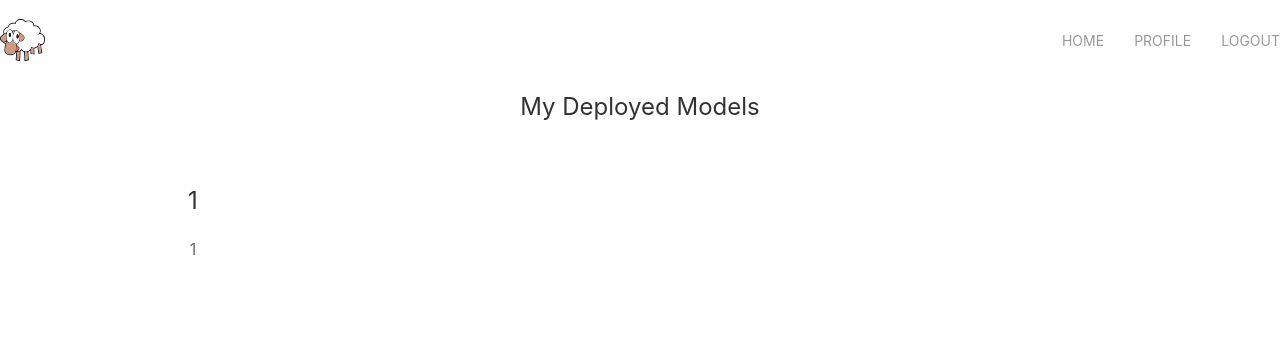
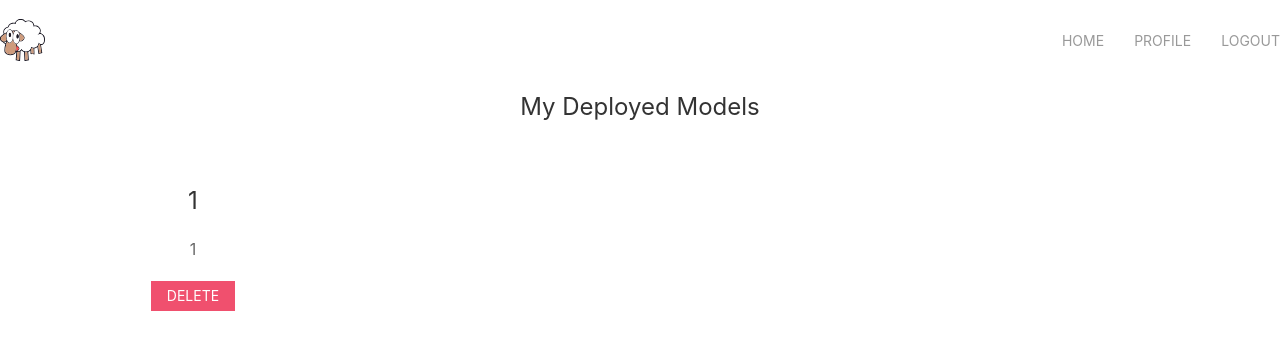
Before and after one commit to lamby-ml/lamby-web, a Flask app: page /deployment/ in a window 1280 px wide. Shown: the top 350 px of the page. Run offline with Flask 2, Linux system fonts and the light colour scheme; a user stored in the database is signed in; tables that the repository leaves empty hold one stand-in row (values such as "Sample post"); some libraries are stand-ins or nearby versions.

Commit message:
delete deployment functionality without call to stubs

```diff
--- a/lamby/controllers/deployments.py
+++ b/lamby/controllers/deployments.py
@@ -1,7 +1,7 @@
 import time
 import mistune
 
-from flask import Blueprint, flash, render_template, abort
+from flask import Blueprint, flash, render_template, redirect, url_for, abort
 from flask_login import login_required, current_user
 
 from lamby.database import db
@@ -78,3 +78,22 @@ def create_new_deployment(project_id, commit_id):
                                markdown=u'' + project.readme),
                            delete_project_form=DeleteProjectForm(),
                            create_deployment_form=CreateDeploymentForm())
+
+
+@deployment_blueprint.route('/delete/<int:deployment_id>')
+@login_required
+def delete_deployment(deployment_id):
+    deployment = Deployment.query.get(deployment_id)
+
+    if current_user.id == deployment.owner_id:
+        db.session.delete(deployment)
+        db.session.commit()
+
+        flash('Successfully depleted deployment instance. ',
+              category='success')
+
+    else:
+        flash('You must be this deployment\'s owner in order to delete it.',
+              category='failure')
+
+    return redirect(url_for('deployment.index'))
--- a/lamby/templates/macros/deployments.jinja
+++ b/lamby/templates/macros/deployments.jinja
@@ -8,6 +8,9 @@
             style="word-wrap: break-word !important;">
                 <h2 class="uk-card-title">{{ deployment.commit_id }}</h3>
                 <p>{{ deployment.project_id }}</p>
+                <a class="uk-button uk-button-danger uk-button-small" href="{{ url_for('deployment.delete_deployment', deployment_id=deployment.id)}}">
+                    Delete
+                </a>
             </div>
         </div>
     {%- endfor %}
```
